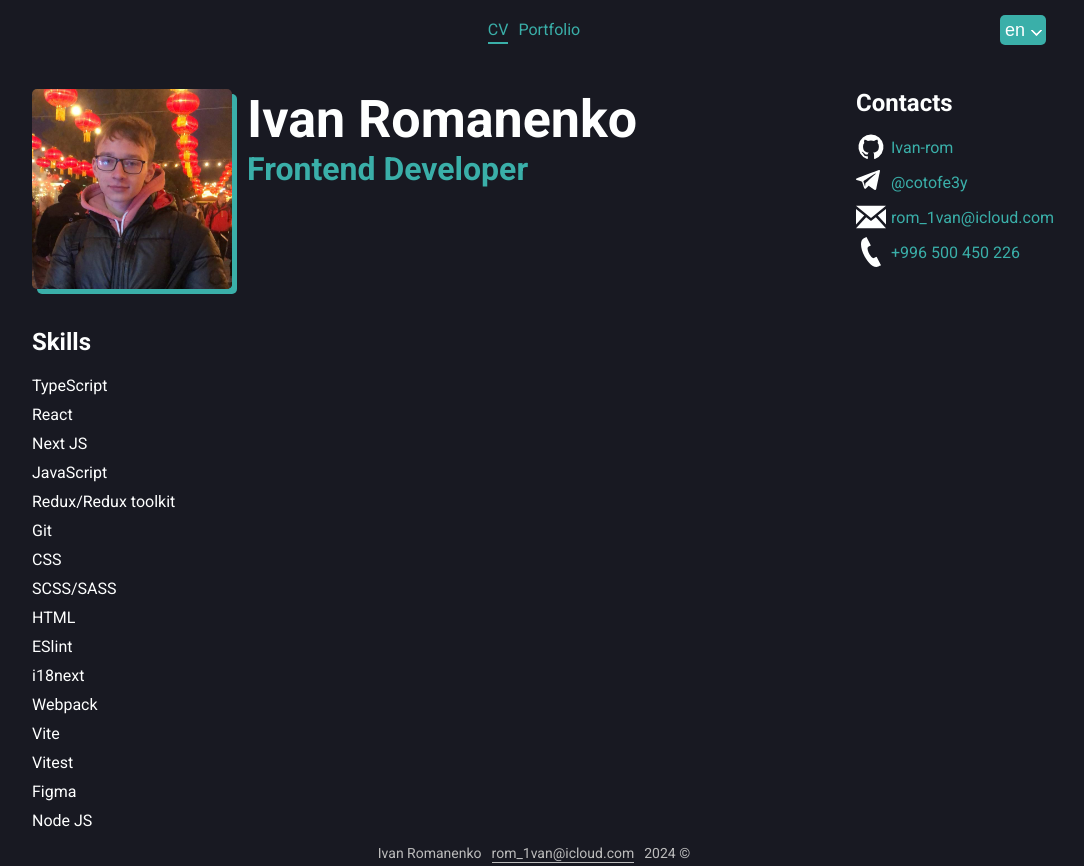
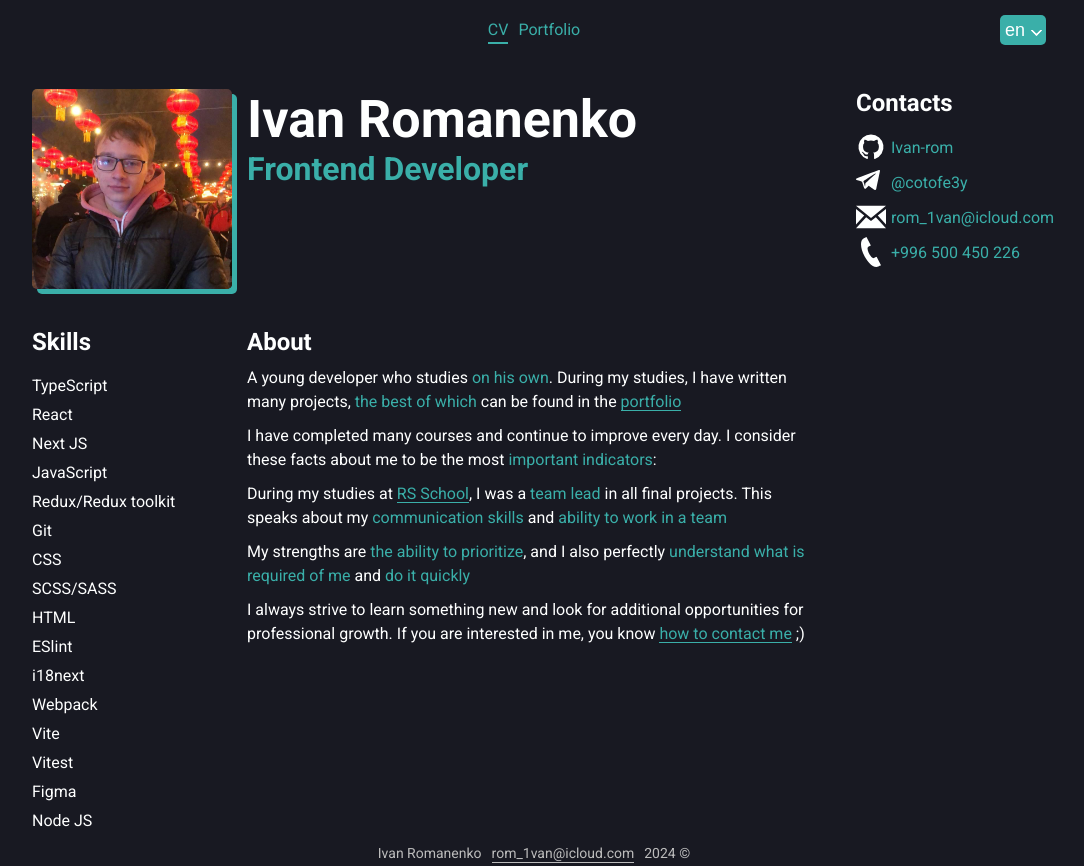
Before and after one commit to Ivan-rom/cv, a Next.js app: page /en in a window 1280 px wide. Shown: the whole page, without its empty margins (106-1190 px from the left). Built offline with nearby package versions, Linux system fonts and the light colour scheme.

Commit message:
feat: implement about section

```diff
--- a/messages/en.json
+++ b/messages/en.json
@@ -24,6 +24,11 @@
       "title": "Skills"
     },
 
+    "about": {
+      "title": "About",
+      "text": "<p>A young developer who studies <span>on his own</span>. During my studies, I have written many projects, <span>the best of which</span> can be found in the <github>portfolio</github></p> <p>I have completed many courses and continue to improve every day. I consider these facts about me to be the most <span>important indicators</span>:</p> <p>During my studies at <rs>RS School</rs>, I was a <span>team lead</span> in all final projects. This speaks about my <span>communication skills</span> and <span>ability to work in a team</span></p> <p>My strengths are <span>the ability to prioritize</span>, and I also perfectly <span>understand what is required of me</span> and <span>do it quickly</span></p> <p>I always strive to learn something new and look for additional opportunities for professional growth. If you are interested in me, you know <contacts>how to contact me</contacts> ;)</p>"
+    },
+
     "title": "CV"
   },
   "PortfolioPage": {
--- a/messages/ru.json
+++ b/messages/ru.json
@@ -24,6 +24,11 @@
       "title": "Навыки"
     },
 
+    "about": {
+      "title": "Обо мне",
+      "text": "<p>Молодой разработчик, который учится <span>самостоятельно</span>. За все время обучения я написал множество проектов, <span>лучшие из которых</span> можно найти в <github>портфолио</github></p> <p>Я окончил множество курсов и каждый день продолжаю совершенствоваться. Самыми <span>главными покзателями</span> я считаю эти факты обо мне:</p> <p>Во время обучения в <rs>RS School</rs>, я был <span>тимлидом</span> во всех финальных проектах. Это говорит о моей <span>коммуникабельности</span> и <span>умению работать в команде</span></p> <p>Мои сильные стороны это <span>умение расставлять приоритеты</span>, а так же я прекрасно <span>понимаю что от меня требуется</span> и <span>делаю это быстро</span></p> <p>Я всегда стремлюсь изучать что-то новое и ищу дополнительные возможности для профессионального роста. Если я вас заинтересовал, вы знаете <contacts>как связаться со мной</contacts> ;)</p>"
+    },
+
     "title": "Резюме"
   },
   "PortfolioPage": {
--- a/src/app/[locale]/page.module.css
+++ b/src/app/[locale]/page.module.css
@@ -11,6 +11,10 @@
 .section {
   padding: 10px;
   border-radius: 5px;
+
+  &:target {
+    background-color: var(--header-bg-color);
+  }
 }
 
 .hero {
--- a/src/app/[locale]/page.tsx
+++ b/src/app/[locale]/page.tsx
@@ -6,6 +6,7 @@ import classNames from "classnames";
 import Contacts from "@/components/Contacts/Contacts";
 import avatar from "@/assets/images/avatar.jpg";
 import Skills from "@/components/Skills/Skills";
+import About from "@/components/About/About";
 
 export default function Home() {
   const t = useTranslations("CV");
@@ -29,13 +30,19 @@ export default function Home() {
             <h2 className={styles.job}>{t("hero.job")}</h2>
           </section>
 
-          <section className={classNames(styles.section, styles.contacts)}>
+          <section
+            id="contacts"
+            className={classNames(styles.section, styles.contacts)}>
             <Contacts />
           </section>
 
           <section className={classNames(styles.section, styles.skills)}>
             <Skills />
           </section>
+
+          <section className={classNames(styles.section, styles.about)}>
+            <About />
+          </section>
         </div>
       </Container>
     </main>
--- /dev/null
+++ b/src/components/About/About.tsx
@@ -0,0 +1,44 @@
+import { useTranslations } from "next-intl";
+import { Link } from "@/i18n/routing";
+import { Routes } from "@/helpers/enums";
+import styles from "./about.module.css";
+import sharedStyles from "@/styles/shared.module.css";
+import classNames from "classnames";
+
+function About() {
+  const t = useTranslations("CV.about");
+
+  return (
+    <>
+      <h2 className={styles.title}>{t("title")}</h2>
+      {t.rich("text", {
+        p: (chunks) => <p className={styles.paragraph}>{chunks}</p>,
+        span: (chunks) => <span className={styles.accent}>{chunks}</span>,
+        github: (chunks) => (
+          <Link
+            className={classNames(sharedStyles.link, styles.link)}
+            href={Routes.portfolio}>
+            {chunks}
+          </Link>
+        ),
+        contacts: (chunks) => (
+          <Link
+            className={classNames(sharedStyles.link, styles.link)}
+            href="#contacts">
+            {chunks}
+          </Link>
+        ),
+        rs: (chunks) => (
+          <a
+            target="_about"
+            className={classNames(sharedStyles.link, styles.link)}
+            href="https://rs.school/">
+            {chunks}
+          </a>
+        ),
+      })}
+    </>
+  );
+}
+
+export default About;
--- /dev/null
+++ b/src/components/About/about.module.css
@@ -0,0 +1,21 @@
+.title {
+  margin-bottom: 10px;
+}
+
+.paragraph {
+  margin-bottom: 10px;
+  line-height: 24px;
+}
+
+.accent {
+  color: var(--accent-color);
+}
+
+.link {
+  &::before,
+  &::after {
+    width: 50%;
+    bottom: 0;
+    height: 1px;
+  }
+}
```
